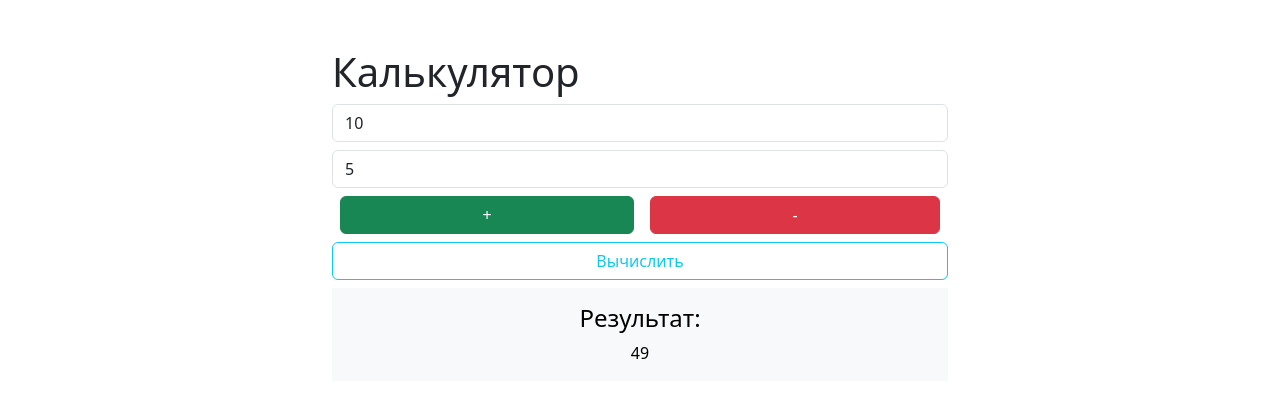
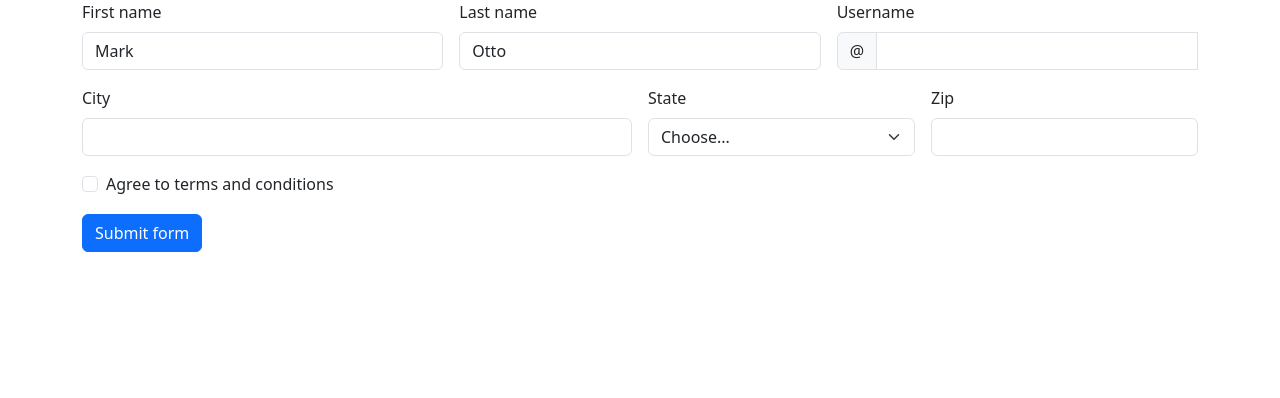
Before and after one commit to nnisyaa/bootstrapCourse, a plain HTML site: page index.html in a window 1280 px wide. Drawn offline with Linux system fonts and the light colour scheme.

Commit message:
bootstrap2

```diff
--- a/index.html
+++ b/index.html
@@ -7,35 +7,76 @@
     <title>Document</title>
 </head>
 <body>
-    <div class="container w-50 pt-5">
-        <h1>Калькулятор</h1>
-        <input
-          type="number"
-          class="form-control mb-2"
-          placeholder="Введите 1 число"
-          id="input1"
-          value="10"
-        />
-        <input
-          type="number"
-          class="form-control mb-2"
-          placeholder="Введите 2 число"
-          id="input2"
-          value="5"
-        />
-        <div class="d-flex mb-2">
-          <button class="btn btn-success flex-grow-1 mx-2" id="plus">+</button>
-          <button class="btn btn-danger flex-grow-1 mx-2" id="minus">-</button>
+    <div class="container">
+        <div class="row">
+            <div class="col">
+                <form class="row g-3 needs-validation" novalidate>
+                    <div class="col-md-4">
+                      <label for="validationCustom01" class="form-label">First name</label>
+                      <input type="text" class="form-control" id="validationCustom01" value="Mark" required>
+                      <div class="valid-feedback">
+                        Looks good!
+                      </div>
+                    </div>
+                    <div class="col-md-4">
+                      <label for="validationCustom02" class="form-label">Last name</label>
+                      <input type="text" class="form-control" id="validationCustom02" value="Otto" required>
+                      <div class="valid-feedback">
+                        Looks good!
+                      </div>
+                    </div>
+                    <div class="col-md-4">
+                      <label for="validationCustomUsername" class="form-label">Username</label>
+                      <div class="input-group">
+                        <span class="input-group-text" id="inputGroupPrepend">@</span>
+                        <input type="text" class="form-control" id="validationCustomUsername" aria-describedby="inputGroupPrepend" required>
+                        <div class="invalid-feedback">
+                          Please choose a username.
+                        </div>
+                      </div>
+                    </div>
+                    <div class="col-md-6">
+                      <label for="validationCustom03" class="form-label">City</label>
+                      <input type="text" class="form-control" id="validationCustom03" required>
+                      <div class="invalid-feedback">
+                        Please provide a valid city.
+                      </div>
+                    </div>
+                    <div class="col-md-3">
+                      <label for="validationCustom04" class="form-label">State</label>
+                      <select class="form-select" id="validationCustom04" required>
+                        <option selected disabled value="">Choose...</option>
+                        <option>...</option>
+                      </select>
+                      <div class="invalid-feedback">
+                        Please select a valid state.
+                      </div>
+                    </div>
+                    <div class="col-md-3">
+                      <label for="validationCustom05" class="form-label">Zip</label>
+                      <input type="text" class="form-control" id="validationCustom05" required>
+                      <div class="invalid-feedback">
+                        Please provide a valid zip.
+                      </div>
+                    </div>
+                    <div class="col-12">
+                      <div class="form-check">
+                        <input class="form-check-input" type="checkbox" value="" id="invalidCheck" required>
+                        <label class="form-check-label" for="invalidCheck">
+                          Agree to terms and conditions
+                        </label>
+                        <div class="invalid-feedback">
+                          You must agree before submitting.
+                        </div>
+                      </div>
+                    </div>
+                    <div class="col-12">
+                      <button class="btn btn-primary" type="submit">Submit form</button>
+                    </div>
+                  </form>
+            </div>
         </div>
-        <button class="btn btn-outline-info w-100 mb-2" id="submit">
-          Вычислить
-        </button>
-
-        <div class="text-bg-light p-3 text-center">
-          <h4>Результат:</h4>
-          <p id="result" class="mb-0">49</p>
-        </div>
-      </div>
-      <script src="js/bootstrap.bundle.min.js" ></script>
+    </div>
+    <script src="js/bootstrap.bundle.min.js" ></script>
 </body>
 </html>
```
